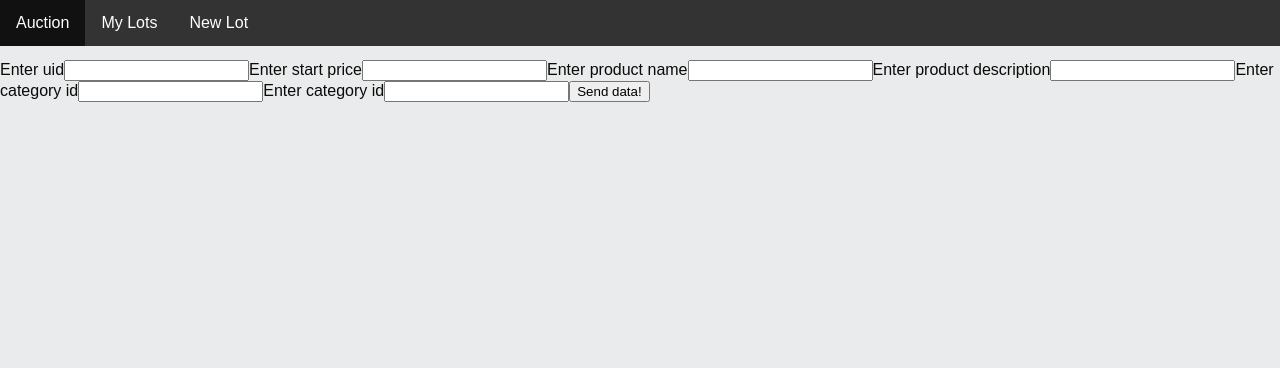
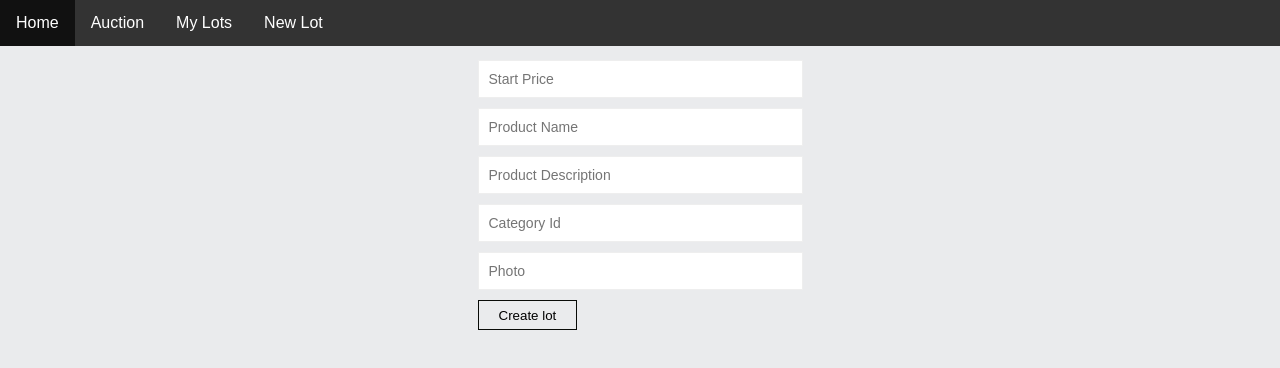
Before and after one commit to penny-auction/new-ui, a React (Create React App) app: page /new-lot in a window 1280 px wide. Shown: the top 368 px of the page. Built offline with nearby package versions, Linux system fonts and the light colour scheme; sample sign-in values are in the browser's storage.

Commit message:
Polished styles

```diff
--- a/src/Components/Header/Header.js
+++ b/src/Components/Header/Header.js
@@ -1,5 +1,5 @@
-import React, { Component } from 'react';
-import { withRouter } from 'react-router-dom'
+import React, {Component} from 'react';
+import {withRouter} from 'react-router-dom'
 
 class Header extends Component {
     constructor(props) {
@@ -8,6 +8,7 @@ class Header extends Component {
             authenticated: false
         };
     }
+
     componentWillMount() {
         if (localStorage.getItem('penny-auction-token')) {
             this.setState({
@@ -15,11 +16,13 @@ class Header extends Component {
             });
         }
     }
+
     render() {
         var nav;
-        if (this.state.authenticated ) {
+        if (this.state.authenticated) {
             nav =
                 <ul className="header">
+                    <li><a href="/"><span>Home</span></a></li>
                     <li><a href="/auction"><span>Auction</span></a></li>
                     <li><a href="/my-lots"><span>My Lots</span></a></li>
                     <li><a href="/new-lot"><span>New Lot</span></a></li>
--- a/src/Components/LotItem/LotItem.css
+++ b/src/Components/LotItem/LotItem.css
@@ -7,7 +7,6 @@
     padding: 10px;
     margin: 10px;
     transition: transform 1s;
-    max-width: 30%;
 }
 .item:hover {
      box-shadow: 0 0 20px lightgray;
--- a/src/Components/LotList/LotList.css
+++ b/src/Components/LotList/LotList.css
@@ -8,4 +8,5 @@
     flex-direction: row;
     justify-content: space-between;
     flex-wrap: wrap;
+    width: 100%;
 }
--- a/src/Pages/NewLot.js
+++ b/src/Pages/NewLot.js
@@ -9,31 +9,34 @@ class NewLot extends Component {
         this.state = {
             product_name: '',
             start_price: 0,
-        user_uid: '',
             product_description: '',
             category_id: 0,
             photo: ''
-
         }
         this.handleSubmit = this.handleSubmit.bind(this);
         this.onChange = this.onChange.bind(this);
     }
+
+    componentDidMount() {
+        let token = localStorage.getItem('penny-auction-token');
+        if (!token) {
+            this.props.history.push('/');
+        }
+    }
+
     onChange(e) {
         this.setState({
             [e.target.name]: e.target.value
         });
-        console.log(this.state)
     }
 
     handleSubmit(event) {
         event.preventDefault();
-        console.log(this.state)
         fetch('http://api.penny-auction.cf/lots', {
             method: 'POST',
             body: JSON.stringify({
                 product_name: this.state.product_name,
                 start_price: this.state.start_price,
-                user_uid: this.state.user_uid,
                 product_description: this.state.product_description,
                 category_id: this.state.category_id,
                 photo: this.state.photo
@@ -52,30 +55,35 @@ class NewLot extends Component {
             <div>
                 <Header/>
                 <form className="new-lot-form" onSubmit={this.handleSubmit}>
-                <label htmlFor="user_uid">Enter uid</label>
-                <input id="user_uid" name="user_uid" type="string" />
 
+                    <div className="float-label">
+
+                        <input placeholder={"Start Price"} id="start_price" name="start_price" type="number" onChange={this.onChange} />
                         <label htmlFor="start_price">Enter start price</label>
-                <input id="start_price" name="start_price" type="number" onChange={this.onChange} />
+                    </div>
+                    <div className="float-label">
+                        <input placeholder={"Product Name"} id="product_name" name="product_name" type="text" onChange={this.onChange} />
+                        <label htmlFor="product_name">Enter product name</label>
+                    </div>
 
-                <label htmlFor="product_name">Enter product name</label>
-                <input id="product_name" name="product_name" type="text" onChange={this.onChange} />
+                    <div className="float-label">
 
+                        <input placeholder={"Product Description"} id="product_description" name="product_description" type="text" onChange={this.onChange} />
                         <label htmlFor="product_description">Enter product description</label>
-                <input id="product_description" name="product_description" type="text" onChange={this.onChange} />
-
+                    </div>
+                    <div className="float-label">
+                        <input placeholder={"Category Id"} id="category_id" name="category_id" type="number"  onChange={this.onChange}/>
                         <label htmlFor="category_id">Enter category id</label>
-                <input id="category_id" name="category_id" type="number"  onChange={this.onChange}/>
-
+                    </div>
+                    <div className="float-label">
+                        <input placeholder={"Photo"} id="photo" name="photo" type="text"  onChange={this.onChange}/>
                         <label htmlFor="photo">Enter category id</label>
-                <input id="photo" name="photo" type="text"  onChange={this.onChange}/>
-
-                <button>Send data!</button>
+                    </div>
+                    <button className="btn">Create lot</button>
                 </form>
             </div>
         );
     }
-
 }
 
 export default withRouter(NewLot);
--- a/src/Pages/ShowLot.js
+++ b/src/Pages/ShowLot.js
@@ -1,7 +1,6 @@
 import React, {Component} from 'react';
 import fetch from 'isomorphic-unfetch'
-import { withRouter } from 'react-router-dom'
-import LotList from "../Components/LotList/LotList";
+import {withRouter} from 'react-router-dom'
 import Header from "../Components/Header/Header";
 
 class ShowLot extends Component {
@@ -16,16 +15,18 @@ class ShowLot extends Component {
         this.handleSubmit = this.handleSubmit.bind(this);
         this.onChange = this.onChange.bind(this);
     }
+
     onChange(e) {
         this.setState({
             [e.target.name]: e.target.value
         });
         console.log(this.state)
     }
+
     handleSubmit(event) {
         event.preventDefault();
         console.log(this.state)
-        fetch('http://api.penny-auction.cf/lots/'+ this.props.match.params.id + '/bids', {
+        fetch('http://api.penny-auction.cf/lots/' + this.props.match.params.id + '/bids', {
             method: 'POST',
 
             body: JSON.stringify({
@@ -39,6 +40,7 @@ class ShowLot extends Component {
             }
         });
     }
+
     componentDidMount() {
         let token = localStorage.getItem('penny-auction-token');
         if (token) {
@@ -50,51 +52,69 @@ class ShowLot extends Component {
     }
 
     renderItem() {
-        fetch('http://api.penny-auction.cf/lots/'+ this.props.match.params.id , {
+        fetch('http://lapi.penny-auction.cf/lots/' + this.props.match.params.id, {
             mode: 'cors',
             headers: {
                 "Access-Token": localStorage.getItem('penny-auction-token')
-            }}).then((res)=>res.json().then((data)=>{
-            this.setState({ item: data });
+            }
+        }).then((res) => res.json().then((data) => {
+            this.setState({item: data});
         }));
     }
 
     render() {
+        let tag
+        if (this.state.item && this.state.item.category.name) {
+            tag = <span className="tag">
+                    {this.state.item.category.name}
+                    </span>
+
+        } else {
+            tag = ''
+        }
         return (
             this.state.item ?
                 <div>
                     <Header/>
+                    <div className="show-container show-flex">
+                        <div className="">
+                            <img className="image" src={this.state.item.photo}/>
+                        </div>
                         <div>
-                    <div className="image">
-                        <img className="image" src={this.state.item.img}/>
+                        <div className="show-info">
+                            <div>
+                                <span className="show-label"> Name: </span>{this.state.item.product_name}
                             </div>
-                    <div className="item_header">
-                        {this.state.item.product_name}
-                        <span className="price">
-                        {this.state.item.final_price}$
-                        <div className="start_price">
-                            {this.state.item.start_price}$
+                            <div>
+                                <span className="show-label">Current Price: </span>
+                                <span className="show-price"> {this.state.item.final_price}$ </span>
                             </div>
-                    </span>
+                            <div>
+                                <span className="show-label">Start Price: </span> {this.state.item.start_price}$
                             </div>
-                    <div >
-                    <span className="tag">
-                    {this.state.item.category.name}
-                    </span>
+                            <div>
+                                {tag}
                             </div>
-                    <div className="description">
-                        {this.state.item.product_description}
+
+                            <div>
+                                <span className="show-label">Description: </span> {this.state.item.product_description}
+                            </div>
+
                         </div>
                     </div>
-                <label htmlFor="txid">Enter category id</label>
+                    </div>
+
                     <form className="new-bid-form" onSubmit={this.handleSubmit}>
-                <input id="txid" name="txid" type="number"  onChange={this.onChange}/>
+                        <div className="float-label">
+                        <input placeholder={"Transaction Id"} id="txid" name="txid" type="number" onChange={this.onChange}/>
+                        <label for="txid" htmlFor="txid">Enter category id</label>
+                        </div>
+                        <button className="btn">Bid</button>
                     </form>
                 </div>
                 : <div className="loader" id="loader-1"/>
         );
     }
-
 }
 
 export default withRouter(ShowLot);
--- a/src/index.css
+++ b/src/index.css
@@ -141,3 +141,122 @@ a{
 .new-lot-form {
   margin-top: 60px;
 }
+
+.float-label {
+  position: relative;
+  margin-bottom: 10px;
+}
+.float-label textarea {
+  resize: vertical;
+}
+.float-label input,
+.float-label textarea {
+  -moz-transition: all 0.2s ease-out;
+  -o-transition: all 0.2s ease-out;
+  -webkit-transition: all 0.2s ease-out;
+  transition: all 0.2s ease-out;
+  -moz-appearance: none;
+  -webkit-appearance: none;
+  position: relative;
+  width: 100%;
+  border: solid 1px #eeeeee;
+  font-size: 14px;
+  line-height: 1em;
+  padding: 10px;
+  background: white;
+  z-index: 0;
+}
+.float-label input + label,
+.float-label textarea + label {
+  -moz-transition: all 0.2s ease-out;
+  -o-transition: all 0.2s ease-out;
+  -webkit-transition: all 0.2s ease-out;
+  transition: all 0.2s ease-out;
+  position: absolute;
+  left: 12px;
+  top: 13px;
+  color: transparent;
+  color: #999999 \9;
+  font-size: .75em;
+  font-weight: bold;
+  line-height: 1em;
+  cursor: text;
+  z-index: 1;
+}
+.float-label input:focus, .float-label input:active, .float-label input.has-text,
+.float-label textarea:focus,
+.float-label textarea:active,
+.float-label textarea.has-text {
+  outline: none;
+  padding-top: 33px;
+}
+.float-label input:focus + label, .float-label input:active + label, .float-label input.has-text + label,
+.float-label textarea:focus + label,
+.float-label textarea:active + label,
+.float-label textarea.has-text + label {
+  color: #999999;
+  margin-top: 0;
+}
+.float-label input:focus, .float-label input:active,
+.float-label textarea:focus,
+.float-label textarea:active {
+  border-color: #bbbbbb;
+}
+
+/* Style the page :) */
+* {
+  -moz-box-sizing: border-box;
+  -webkit-box-sizing: border-box;
+  box-sizing: border-box;
+  padding: 0;
+  margin: 0;
+}
+
+html,
+body {
+  font-family: sans-serif;
+  font-size: 16px;
+}
+
+form {
+  display: block;
+  margin: 25px auto;
+  width: 325px;
+}
+
+h2 {
+  margin-bottom: .75em;
+}
+
+.show-container {
+  margin-top: 100px;
+  padding-right: 200px;
+  padding-left: 200px;
+  margin-right: auto;
+  margin-left: auto;
+}
+
+.show-flex {
+  display: flex;
+  justify-content: center;
+}
+
+.show-info {
+  margin-left: 10px;
+  display: flex;
+  flex-direction: column;
+  justify-content: space-evenly;
+  height: 100%;
+}
+
+.show-label {
+  font-weight: bolder;
+}
+
+.show-price {
+  color: #df4b30;
+}
+
+button {
+  background: #EAEBED;
+}
```
Also changed, not shown: src/Components/LotItem/LotItem.js (+12 -5 lines), src/Pages/Auction.js (+6 -4 lines), src/Pages/MyLots.js (+6 -4 lines). Lines whose indentation alone changed are shown as unchanged.
